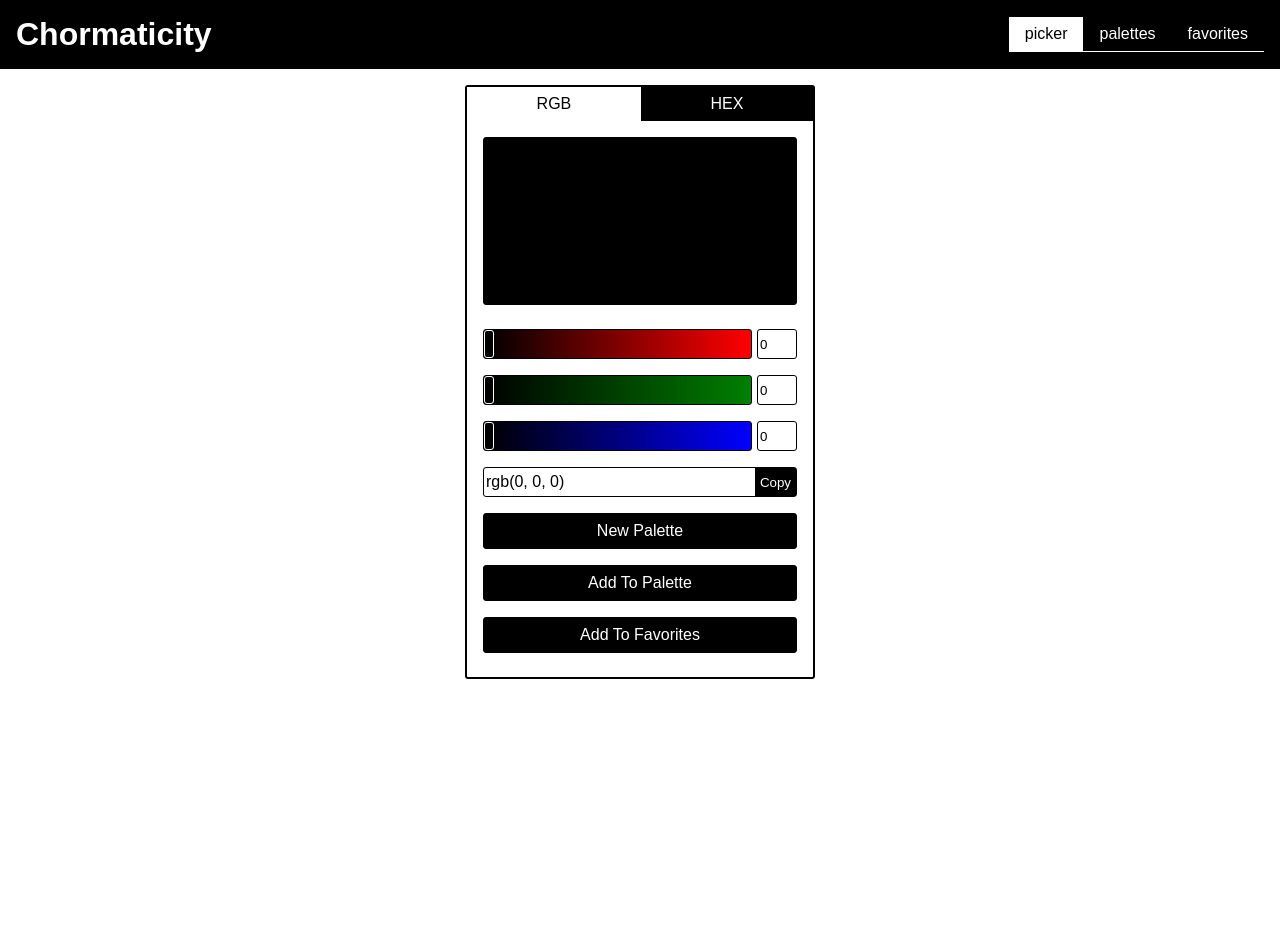
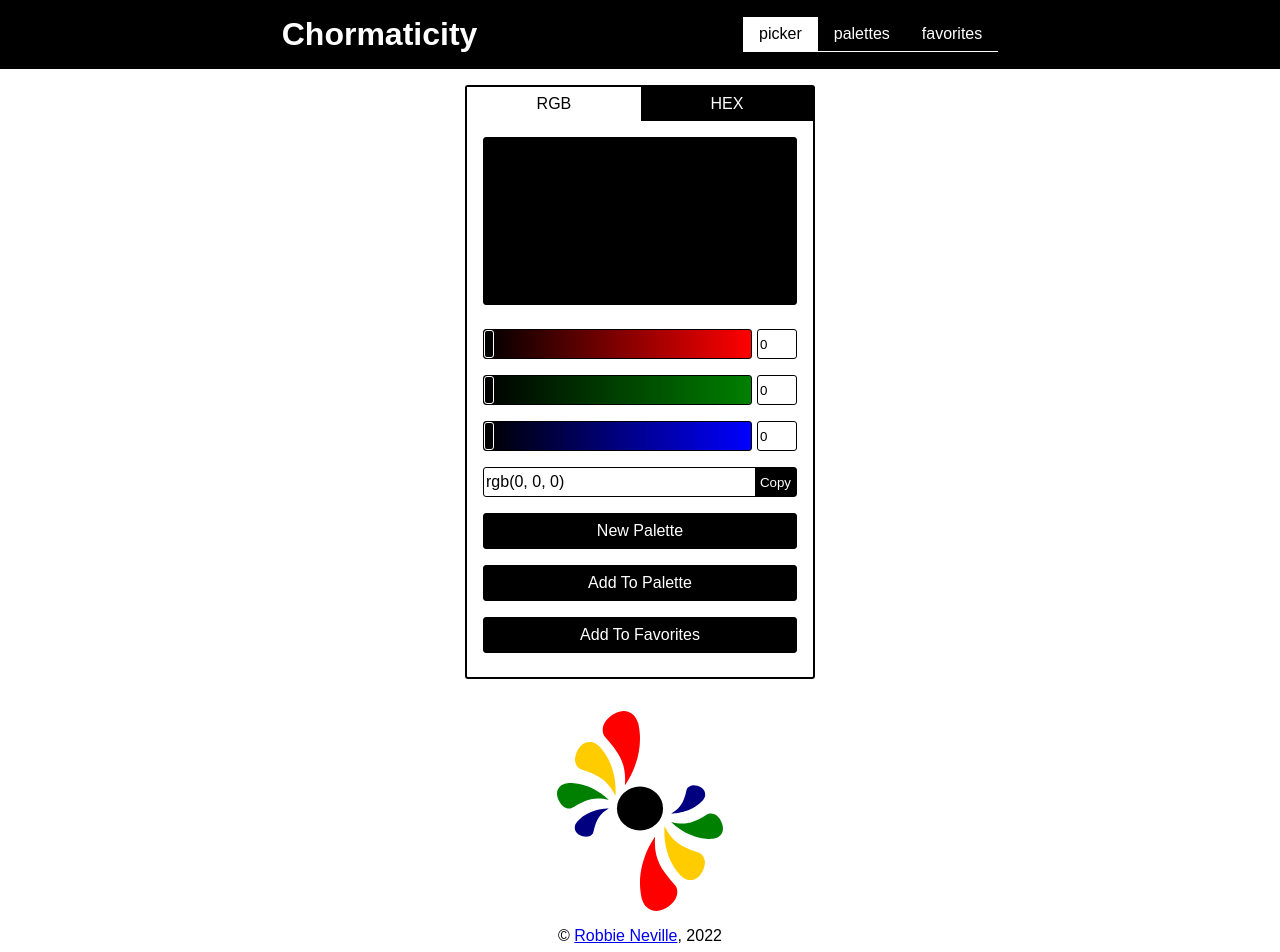
Before and after one commit to R-Neville/chromaticity, a React (Create React App) app: page / in a window 1280 px wide. Shown: the top 952 px of the page. Before the commit the page ends 800 px from the top, so only its background shows below. Built offline with nearby package versions, Linux system fonts and the light colour scheme.

Commit message:
Add logos. Update header layout. Change navigation logic

```diff
--- a/public/index.html
+++ b/public/index.html
@@ -2,14 +2,14 @@
 <html lang="en">
   <head>
     <meta charset="utf-8" />
-    <link rel="icon" href="%PUBLIC_URL%/favicon.ico" />
+    <link rel="icon" href="%PUBLIC_URL%/logo-header.svg" />
     <meta name="viewport" content="width=device-width, initial-scale=1" />
     <meta name="theme-color" content="#000000" />
     <meta
       name="description"
       content="Web site created using create-react-app"
     />
-    <link rel="apple-touch-icon" href="%PUBLIC_URL%/logo192.png" />
+    <link rel="apple-touch-icon" href="%PUBLIC_URL%/logo-header.svg" />
     <!--
       manifest.json provides metadata used when your web app is installed on a
       user's mobile device or desktop. See https://developers.google.com/web/fundamentals/web-app-manifest/
--- a/src/App.js
+++ b/src/App.js
@@ -8,6 +8,11 @@ import universalStyles from "./universal-styles";
 import PalettesView from "./components/PalettesView";
 import StoreManager from "./StoreManager";
 import Modal from "./custom-html-components/Modal";
+import Footer from "./components/Footer";
+
+const PICKER = "picker";
+const PALETTES = "palettes";
+const FAVORITES = "favorites";
 
 class App extends React.Component {
   constructor() {
@@ -31,17 +36,17 @@ class App extends React.Component {
     this._linkItems = [
       {
         active: true,
-        text: "picker",
+        text: PICKER,
         onClick: this._onHeaderLinkClick.bind(this),
       },
       {
         active: false,
-        text: "palettes",
+        text: PALETTES,
         onClick: this._onHeaderLinkClick.bind(this),
       },
       {
         active: false,
-        text: "favorites",
+        text: FAVORITES,
         onClick: this._onHeaderLinkClick.bind(this),
       },
     ];
@@ -50,7 +55,8 @@ class App extends React.Component {
 
     this.state = {
       palettes: this._storeManager.palettes,
-      linkItems: this._linkItems
+      linkItems: this._linkItems,
+      page: PICKER
     };
   }
 
@@ -63,7 +69,7 @@ class App extends React.Component {
       if (window.innerWidth < 580) {
         appHeading.style.display = "none";
       } else {
-        appHeading.style.display = "block";
+        appHeading.style.display = "flex";
       }
     });
 
@@ -82,23 +88,24 @@ class App extends React.Component {
     return (
       <div id="app" style={this._initStyles}>
         <Header linkItems={this.state.linkItems} />
-        <main style={{ flexGrow: 1 }}>
+        <main style={{ ...universalStyles, flexGrow: 1 }}>
           <Page
-            rootId={"picker"}
-            display={"flex"}
+            rootId={PICKER}
+            display={this.state.page === PICKER ? "flex" : "none"}
             children={this._buildPickerPage()}
           />
           <Page
-            rootId={"palettes"}
-            display={"none"}
+            rootId={PALETTES}
+            display={this.state.page === PALETTES ? "flex" : "none"}
             children={this._buildPalettesPage()}
           />
           <Page
-            rootId={"favorites"}
-            display={"none"}
+            rootId={FAVORITES}
+            display={this.state.page === FAVORITES ? "flex" : "none"}
             children={this._buildFavoritesPage()}
           />
         </main>
+        <Footer />
       </div>
     );
   }
@@ -110,15 +117,9 @@ class App extends React.Component {
   _onHeaderLinkClick(event) {
     const link = event.target;
     const pageId = link.textContent;
-    const page = document.getElementById(pageId);
-    if (page.style.display !== "none") return;
-    const pages = document.querySelectorAll(".page");
-    pages.forEach((p) => {
-      if (p.id !== pageId) {
-        applyStyles(p, { display: "none" });
-      }
-    });
-    applyStyles(page, { display: "flex" });
+    this.setState({
+      page: pageId
+    })
     this._linkItems.forEach((li) => {
       if (li.text === pageId) {
         li.active = true;
--- /dev/null
+++ b/src/components/Footer.js
@@ -0,0 +1,32 @@
+import React from "react";
+import colors from "../colors";
+import universalStyles from "../universal-styles";
+
+class Footer extends React.Component {
+  constructor(props) {
+    super(props);
+
+    this._initStyles = {
+      ...universalStyles,
+      display: "flex",
+      flexDirection: "column",
+      alignItems: "center",
+      padding: "1em",
+      backgroundColor: colors.app.backgroundColor,
+      color: colors.app.color,
+    };
+  }
+
+  render() {
+    return (
+      <footer style={this._initStyles}>
+        <img alt="logo" src="./logo-footer.svg" height="200px" />
+        <p style={{ ...universalStyles, margin: "1em auto" }}>
+          &copy; <a href="https://github.com/R-Neville">Robbie Neville</a>, 2022
+        </p>
+      </footer>
+    );
+  }
+}
+
+export default Footer;
--- a/src/components/Header.js
+++ b/src/components/Header.js
@@ -10,7 +10,7 @@ class Header extends React.Component {
     this._initStyles = {
       ...universalStyles,
       display: "flex",
-      justifyContent: "center",
+      justifyContent: "space-evenly",
       alignItems: "center",
       padding: "1em",
       boxSizing: "border-box",
@@ -24,7 +24,17 @@ class Header extends React.Component {
   render() {
     return (
       <header style={this._initStyles}>
-        <h1 style={{ margin: 0, marginRight: "auto" }}>Chormaticity</h1>
+        <h1
+          style={{
+            ...universalStyles,
+            display: "flex",
+            alignItems: "center",
+            margin: 0,
+          }}
+        >
+
+          Chormaticity
+        </h1>
         <Nav linkItems={this.props.linkItems} />
       </header>
     );
--- a/src/components/NavLink.js
+++ b/src/components/NavLink.js
@@ -5,7 +5,7 @@ import universalStyles from "../universal-styles";
 
 class NavLink extends React.Component {
   render() {
-    this._anchor = (
+    return (
       <div
         key={this.props.active}
         style={{
@@ -15,7 +15,9 @@ class NavLink extends React.Component {
           fontFamily: "inherit",
           textDecoration: "none",
           cursor: "pointer",
-          ...(this.props.active ? colors.navLink.active : colors.navLink.inactive)
+          ...(this.props.active
+            ? colors.navLink.active
+            : colors.navLink.inactive),
         }}
         onClick={this.props.onClick}
         onMouseEnter={this._onMouseEnter.bind(this)}
@@ -24,21 +26,19 @@ class NavLink extends React.Component {
         {this.props.text}
       </div>
     );
-
-    return <>{this._anchor}</>;
   }
 
   _onMouseEnter(event) {
-    const anchor = event.target;
+    const link = event.target;
     if (!this.props.active) {
-      applyStyles(anchor, colors.navLink.active);
+      applyStyles(link, colors.navLink.active);
     }
   }
 
   _onMouseLeave(event) {
-    const anchor = event.target;
+    const link = event.target;
     if (!this.props.active) {
-      applyStyles(anchor, colors.navLink.inactive);
+      applyStyles(link, colors.navLink.inactive);
     }
   }
 }
```
Also changed, not shown: public/logo-footer.svg (added), public/logo-header.svg (added).
